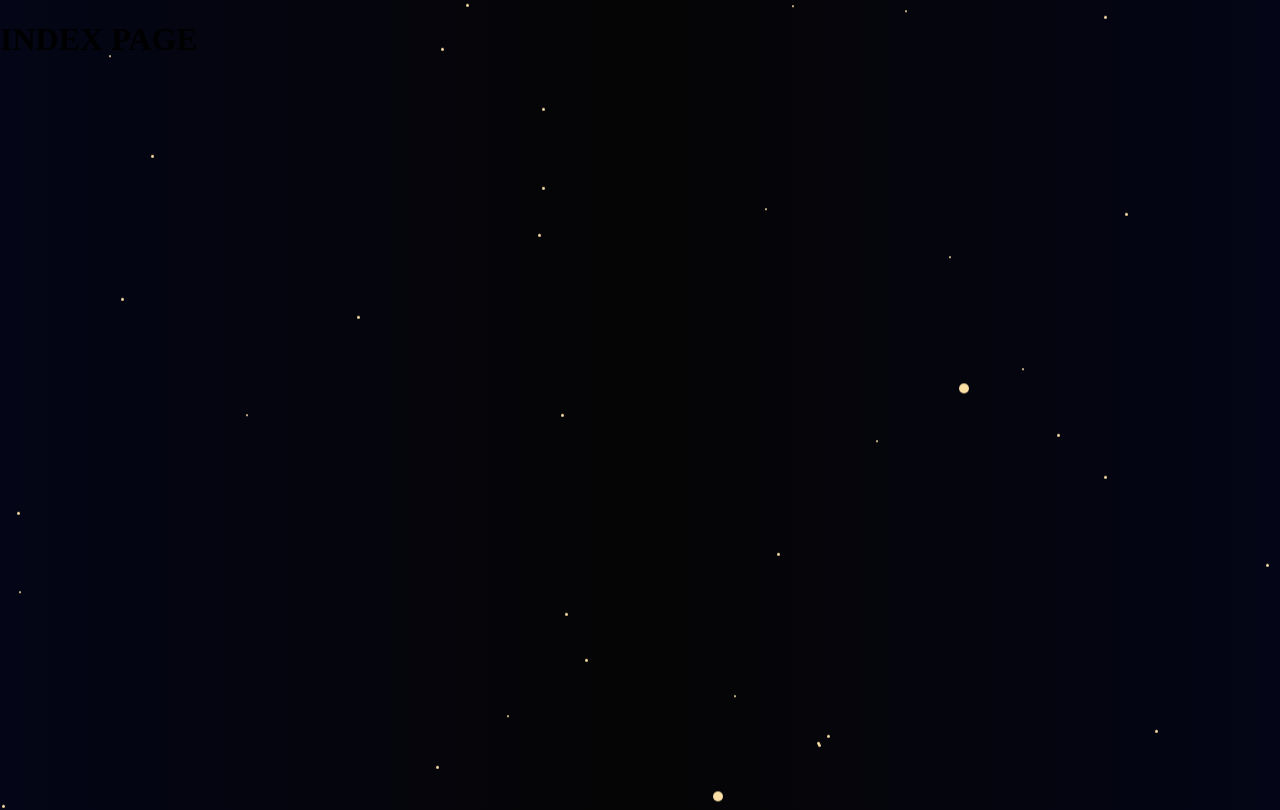
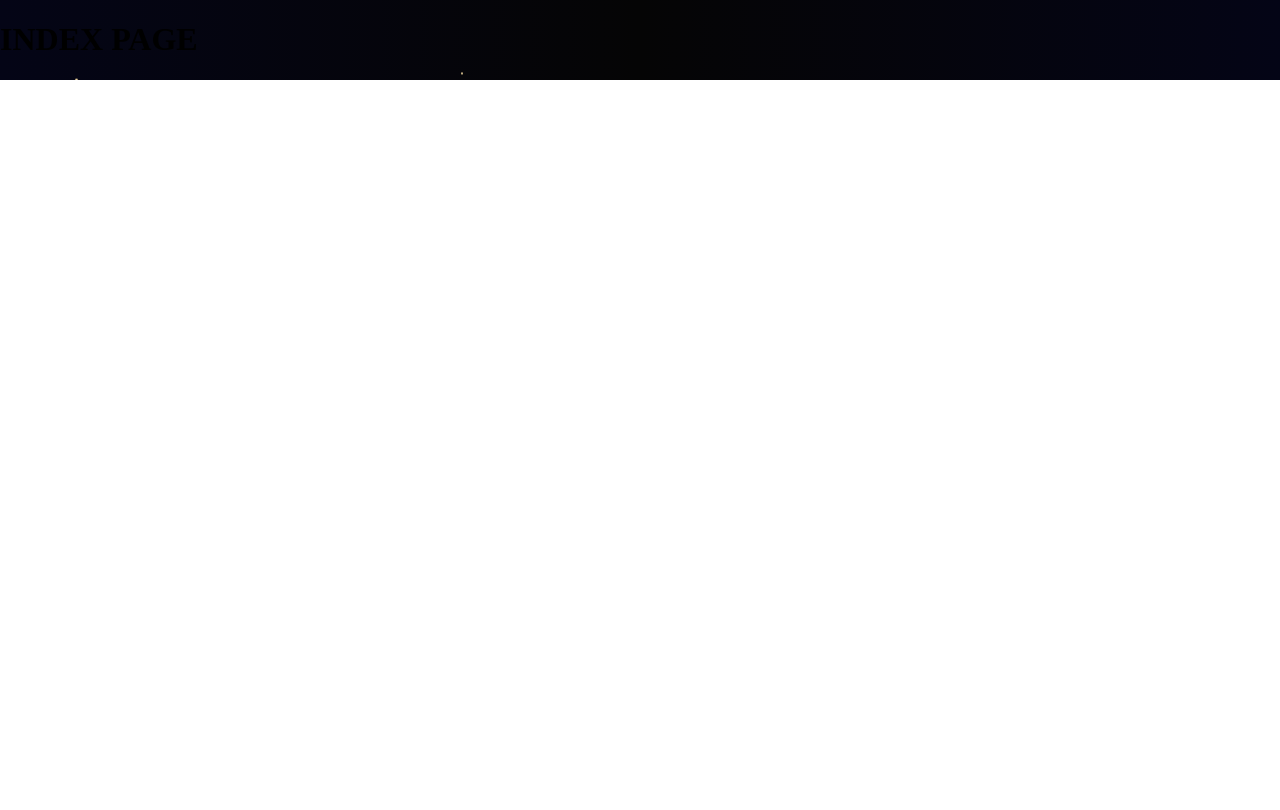
Before and after one commit to Pedromigacz/NewtWelchPortfolio, a Gatsby site: page / in a window 1280 px wide. Shown: the top 810 px of the page. Built offline with nearby package versions, Linux system fonts and the light colour scheme; Gatsby itself is replaced by a stand-in of ours.

Commit message:
fix startsBackground html scrollbar hijack

```diff
--- a/src/templates/global.jsx
+++ b/src/templates/global.jsx
@@ -3,12 +3,12 @@ import "./global.sass"
 
 const Layout = ({ children }) => {
   return (
-    <>
+    <div id="starsContainer">
       <div id="stars"></div>
       <div id="stars2"></div>
       <div id="stars3"></div>
       <div id="topContainer">{children}</div>
-    </>
+    </div>
   )
 }
 
--- a/src/templates/global.sass
+++ b/src/templates/global.sass
@@ -18,7 +18,7 @@ $shadows-small:  multiple-box-shadow(10)
 $shadows-medium: multiple-box-shadow(50)
 $shadows-big:    multiple-box-shadow(90)
 
-html
+div#starsContainer
   background: rgb(4,5,22)
   background: linear-gradient(90deg, rgba(4,5,22,1) 0%, rgba(5,5,5,1) 50%, rgba(4,5,22,1) 100%)
   overflow: hidden
```
